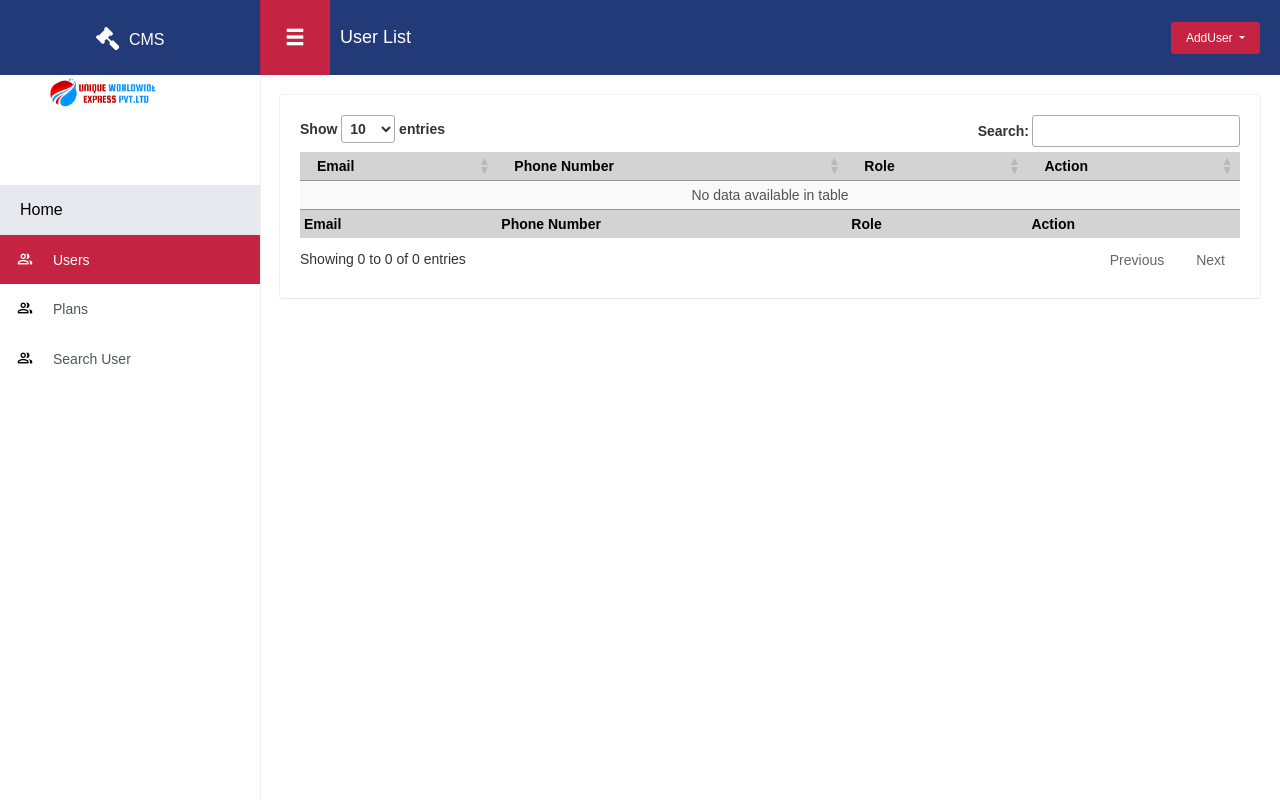
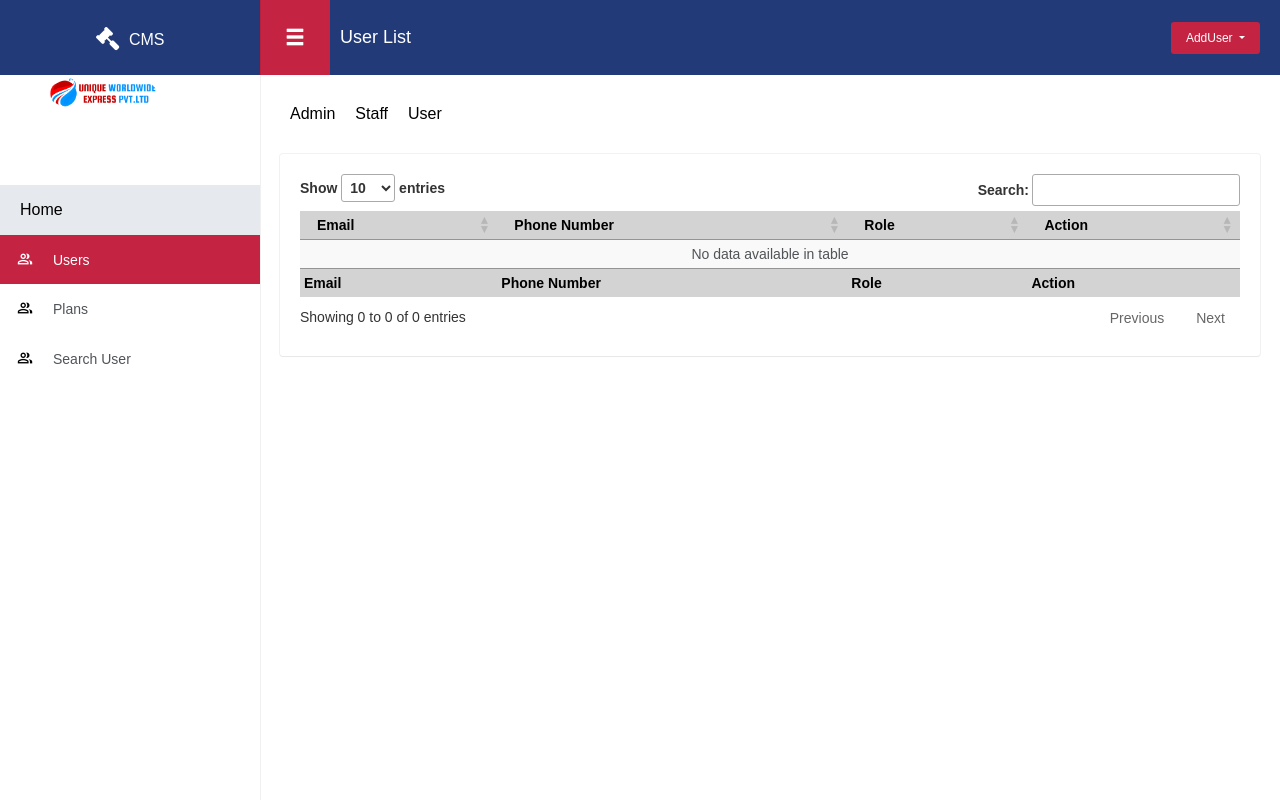
Before and after one commit to pujanrajrai/gym_backend, a Django app: page /accounts/pages/user/list/ in a window 1280 px wide. Run offline with Django 4.2, Linux system fonts and the light colour scheme; some libraries are stand-ins or nearby versions; some web fonts are replaced.

Commit message:
tab added

```diff
--- a/apps/accounts/pages/views.py
+++ b/apps/accounts/pages/views.py
@@ -16,6 +16,18 @@
         context = super().get_context_data(**kwargs)
         context['current'] = 'users'
         return context
+
+    def get_queryset(self):
+        queryset = super().get_queryset()
+
+        tab = self.request.GET.get('tab')
+        if tab == 'admin':
+            return queryset.filter(role='admin')
+        elif tab == 'staff':
+            return queryset.filter(role='staff')
+        elif tab == 'user':
+            return queryset.filter(role='user')
+        return queryset
 
 
 class CreateAdmin(SuccessMessageMixin, CreateView):
--- a/apps/accounts/templates/users/list.html
+++ b/apps/accounts/templates/users/list.html
@@ -23,6 +23,7 @@
 {% endblock %}
 
 {% block table %}
+{% include 'users/tab.html' %}
     <div class="box-content">
         <!-- /.dropdown js__dropdown -->
         <div class="table-responsive">
@@ -64,6 +65,7 @@
             </table>
         </div>
     </div>
+
     <script>
         function confirmStatusChange() {
             if (confirm('Are you sure ?')) {
--- /dev/null
+++ b/apps/accounts/templates/users/tab.html
@@ -0,0 +1,26 @@
+
+<div class="tab">
+    <a id="adminTab" href="{% url 'accounts:pages:user_list' %}?tab=admin" class="{% if tab == 'admin' %}active{% endif %}">
+        Admin
+    </a>
+    <a id="staffTab" href="{% url 'accounts:pages:user_list' %}?tab=staff" class="{% if tab == 'staff' %}active{% endif %}">
+        Staff
+    </a>
+    <a id="userTab" href="{% url 'accounts:pages:user_list' %}?tab=user" class="{% if tab == 'user' %}active{% endif %}">
+        User
+    </a>
+</div>
+
+<script>
+    // Function to activate the tab based on the current URL parameter
+    function activateTab() {
+        var urlParams = new URLSearchParams(window.location.search);
+        var tabParam = urlParams.get('tab');
+        if (tabParam) {
+            document.getElementById(tabParam + 'Tab').classList.add('active');
+        }
+    }
+
+    // Call the function when the page loads
+    window.onload = activateTab;
+</script>
--- a/apps/plan/pages/userplan/views.py
+++ b/apps/plan/pages/userplan/views.py
@@ -81,7 +81,8 @@
     context = {
         "mycurrent_plan": mycurrent_plan,
         "userprofile": userprofile,
-        "tab": "current_plan"
+        "tab": "current_plan",
+        "starting_date": mycurrent_plan.starting_date,
     }
     return render(request, 'plan/current_plan.html', context)
 
--- a/apps/plan/templates/plan/current_plan.html
+++ b/apps/plan/templates/plan/current_plan.html
@@ -98,6 +98,7 @@
 
 <table>
     <tr>
+        <th>Starting Date</th>
         <th>Plans Name</th>
         <th>Duration</th>
         <th>Price</th>
@@ -105,6 +106,7 @@
 
     {% for plan in mycurrent_plan.userplandetails.all %}
     <tr>
+        <td>{{ starting_date }}</td>
         <td>{{plan.plan.name}}</td>
         <td>{{plan.plan.default_month}} Months</td>
         <td>NRS. {{plan.plan.price}}</td>
```
